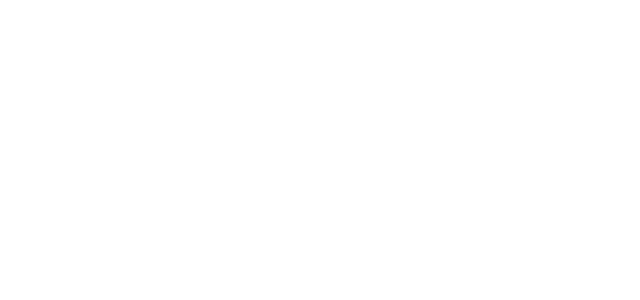
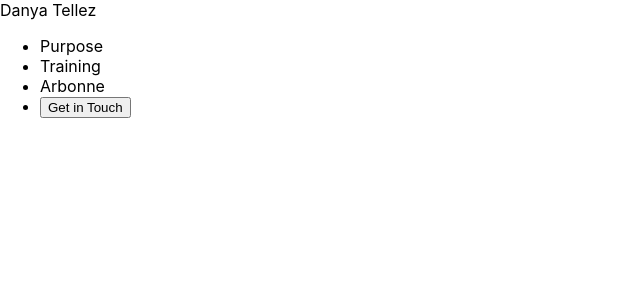
Before and after one commit to mayra-tellez/danya-landing, a React (Create React App) app: page / in a window 1280 px wide. Shown: the top 300 px of the page, without its empty margins (0-640 px from the left). Built offline with nearby package versions, Linux system fonts and the light colour scheme.

Commit message:
created nav component

```diff
--- a/src/App.js
+++ b/src/App.js
@@ -1,9 +1,12 @@
+import Nav from './Components/Nav';
 import './App.css';
 
 function App() {
   return (
     <div className="App">
       <header className="App-header">
+        <div>Danya Tellez</div>
+        <Nav></Nav>
       </header>
     </div>
   );
--- /dev/null
+++ b/src/Components/Nav.js
@@ -0,0 +1,22 @@
+function Nav() {
+  return (
+    <nav>
+      <ul>
+        <li>
+          <a>Purpose</a>
+        </li>
+        <li>
+          <a>Training</a>
+        </li>
+        <li>
+          <a>Arbonne</a>
+        </li>
+        <li>
+          <button>Get in Touch</button>
+        </li>
+      </ul>
+    </nav>
+  );
+}
+
+export default Nav;
```
